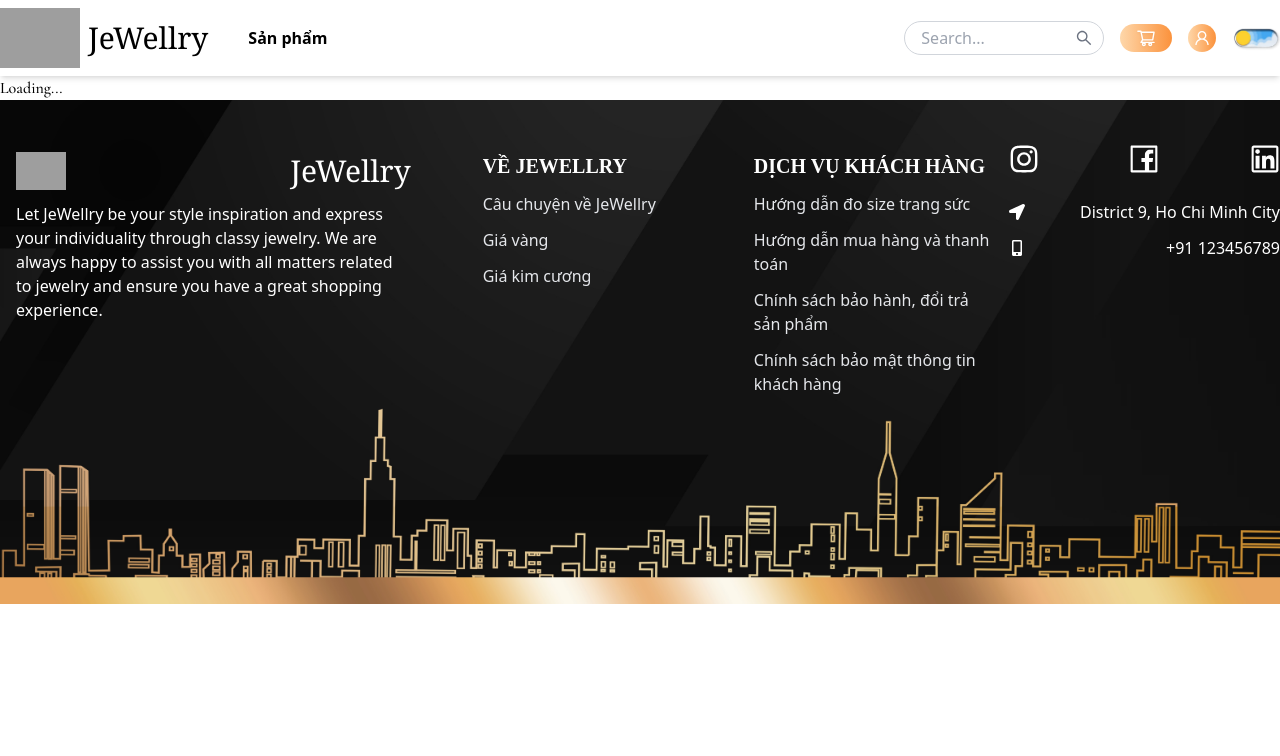
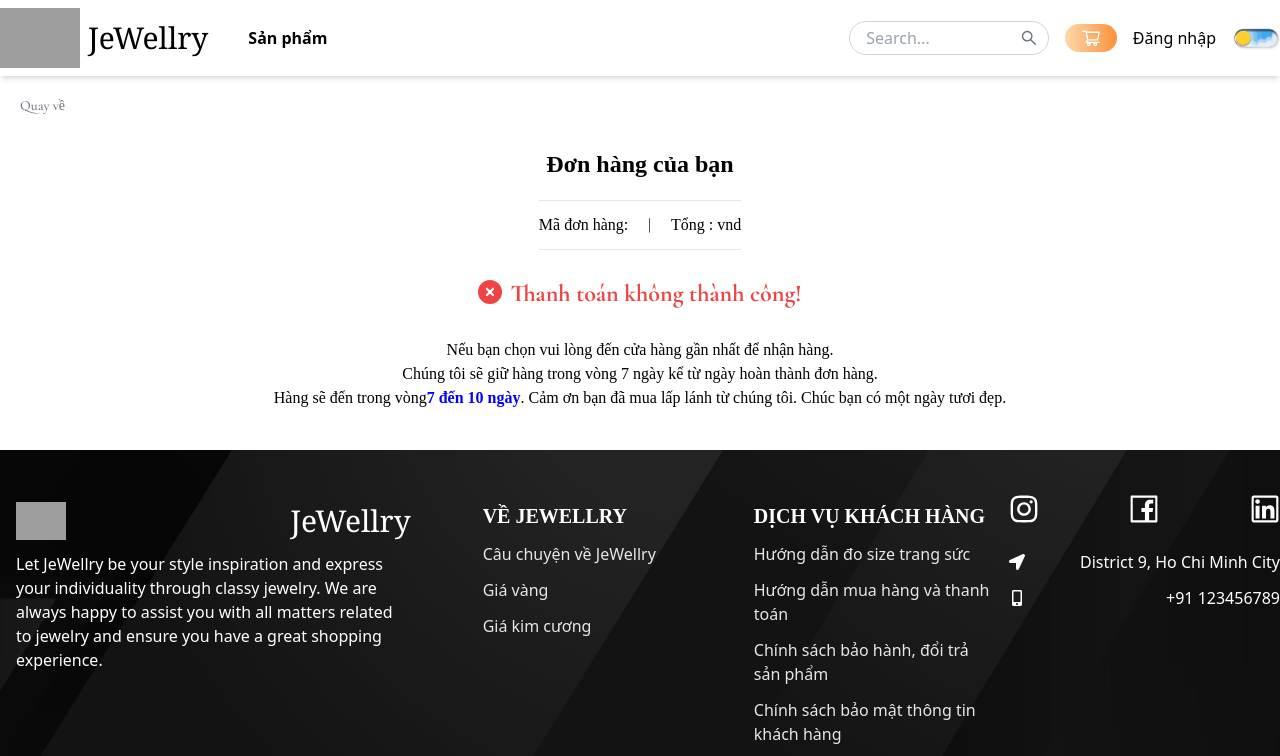
Before and after one commit to SWD392G4SU24/SWD392_G4_FE, a React (Vite) app: page /payment in a window 1280 px wide. Shown: the top 756 px of the page. Built offline with nearby package versions, Linux system fonts and the light colour scheme; grey boxes are pictures that could not be loaded; a web font is replaced by a local one.

Commit message:
update order customer and staff

```diff
--- a/src/Page/cart/payment/index.jsx
+++ b/src/Page/cart/payment/index.jsx
@@ -1,19 +1,26 @@
 import React, { useEffect, useState } from "react";
 import "./index.scss";
-import { useLocation } from "react-router-dom";
+import { useLocation, useNavigate } from "react-router-dom";
 import { FontAwesomeIcon } from "@fortawesome/react-fontawesome";
-import { faCheckCircle } from "@fortawesome/free-solid-svg-icons";
+import {
+  faCheckCircle,
+  faTimesCircle,
+} from "@fortawesome/free-solid-svg-icons";
 import api from "../../../config/axios";
+import { useDispatch, useSelector } from "react-redux";
+import { clearCart } from "../../../redux/features/cartSlice";
+import { clearOrderID } from "../../../redux/features/orderSlice";
 
 function Payment() {
+  const navigate = useNavigate();
   const location = useLocation();
+  const dispatch = useDispatch();
+  const carts = useSelector((store) => store.cart.products);
   const [paymentData, setPaymentData] = useState(null);
+  const urlParams = new URLSearchParams(location.search);
+  const transactionStatus = urlParams.get("vnp_TransactionStatus");
 
   useEffect(() => {
-    const urlParams = new URLSearchParams(location.search);
-    console.log(urlParams);
-    const transactionStatus = urlParams.get("vnp_TransactionStatus");
-
     async function fetchHandleCallBack() {
       const response = api.get(
         `/payment-callback?vnp_Amount=${paymentData.vnp_Amount}&vnp_BankCode=${paymentData.vnp_BankCode}&vnp_BankTranNo=${paymentData.vnp_BankTranNo}&vnp_CardType=${paymentData.vnp_CardType}&vnp_OrderInfo=${paymentData.vnp_OrderInfo}&vnp_PayDate=${paymentData.vnp_PayDate}&vnp_ResponseCode=${paymentData.vnp_ResponseCode}&vnp_TmnCode=${paymentData.vnp_TmnCode}&vnp_TransactionNo=${paymentData.vnp_TransactionNo}&vnp_TransactionStatus=${paymentData.vnp_TransactionStatus}&vnp_TxnRef=${paymentData.vnp_TxnRef}&vnp_SecureHash=${paymentData.vnp_SecureHash}`
@@ -27,8 +34,6 @@ function Payment() {
         id: paymentData.vnp_OrderInfo,
       });
     }
-
-    if (transactionStatus === "00") {
     const paymentInfo = {
       vnp_Amount: urlParams.get("vnp_Amount"),
       vnp_BankCode: urlParams.get("vnp_BankCode"),
@@ -44,44 +49,49 @@ function Payment() {
       vnp_SecureHash: urlParams.get("vnp_SecureHash"),
     };
     setPaymentData(paymentInfo);
-      console.log(paymentInfo);
+    dispatch(clearCart());
+    if (transactionStatus === "00") {
       fetchHandleCallBack();
       handleCallBackAfterPayment();
+      dispatch(clearOrderID());
     }
   }, [location.search]);
 
-  if (!paymentData) {
-    return (
-      <div className="payment">
-        <p>Loading...</p>
-      </div>
-    );
+  const handleNavigate = () => {
+    if (carts.length > 0) {
+      navigate("/cart");
+    } else {
+      navigate("/proall");
     }
+  };
 
   return (
-    <div className="payment">
+    <div className="payment pb-10">
       <button
         className="text-sm text-gray-500 pl-5 pt-5 pb-3"
-        onClick={() => {
-          window.location.href = "/";
-        }}
+        onClick={handleNavigate}
       >
         Quay về
       </button>
+      <div className="flex flex-col items-center">
         <div className="">
-        <div className="pl-96">
-          <div className="w-3/6">
-            <h1 className="pl-44 py-5 text-2xl">Đơn hàng của bạn</h1>
+          <div className="w-full">
+            <h1 className=" py-5 text-2xl text-center font-semibold">
+              Đơn hàng của bạn
+            </h1>
             <hr />
-            <div className="flex justify-between py-3">
-              <h1>{paymentData.vnp_OrderInfo}</h1>
+            {paymentData && (
+              <div className="flex justify-between py-3 gap-5">
+                <h1>Mã đơn hàng: {paymentData.vnp_OrderInfo}</h1>
+                <div className="">|</div>
                 <h1>Tổng : {paymentData.vnp_Amount} vnd</h1>
               </div>
+            )}
             <hr />
           </div>
         </div>
-        <div>
-          {paymentData && (
+        <div className="m-7 text-2xl">
+          {transactionStatus === "00" ? (
             <div className="success-message">
               <FontAwesomeIcon
                 icon={faCheckCircle}
@@ -91,20 +101,30 @@ function Payment() {
                 Thanh toán thành công!
               </span>
             </div>
+          ) : (
+            <div className="error-message">
+              <FontAwesomeIcon
+                icon={faTimesCircle}
+                className="text-red-500 mr-2"
+              />
+              <span className="text-red-500 font-bold">
+                Thanh toán không thành công!
+              </span>
+            </div>
           )}
+        </div>
+        <div className="text-center">
           <h1>
             Nếu bạn chọn{" "}
             <strong style={{ color: "blue" }}>
-              {paymentData.vnp_CardType}
+              {paymentData && paymentData.vnp_CardType}
             </strong>{" "}
-            vui lòng đến cửa hàng gần nhất để thanh toán và nhận hàng.
+            vui lòng đến cửa hàng gần nhất để nhận hàng.
           </h1>
           <h1>
             Chúng tôi sẽ giữ hàng trong vòng 7 ngày kể từ ngày hoàn thành đơn
             hàng.
           </h1>
-        </div>
-        <div>
           <h1>
             Hàng sẽ đến trong vòng
             <strong style={{ color: "blue" }}>7 đến 10 ngày</strong>. Cảm ơn bạn
--- a/src/Page/login/login.jsx
+++ b/src/Page/login/login.jsx
@@ -44,11 +44,21 @@ function Login1() {
           password: password,
         },
       });
-
       toast.success("Đăng nhập thành công!");
       dispatch(login(res.data));
       localStorage.setItem("token", res.data.token);
-      navigate("/");
+      if (res.data.role === "Manager") {
+        navigate("/manager");
+      }
+      if (res.data.role === "Staff") {
+        navigate("/staffsearch");
+      }
+      if (res.data.role === "Admin") {
+        navigate("/dashboard");
+      }
+      if (res.data.role === "Customer") {
+        navigate("/");
+      }
     } catch (error) {
       toast.error(error.response.data.detail);
     }
--- a/src/Page/staff/order/index.jsx
+++ b/src/Page/staff/order/index.jsx
@@ -28,6 +28,7 @@ const StaffOrder = () => {
   const [selectedPaymentMethod, setSelectedPaymentMethod] = useState(null);
   const [paymentUrl, setPaymentUrl] = useState("");
   const [paymentCompleted, setPaymentCompleted] = useState(false);
+  const [disableIncrease, setDisableIncrease] = useState(false);
   function toggleCart() {
     setShowCart(!showCart);
   }
@@ -119,11 +120,17 @@ const StaffOrder = () => {
     );
   }
 
-  function increaseItemQuantity(id) {
-    dispatch(increaseQuantity(id));
+  async function increaseItemQuantity(id) {
+    const product = carts.find((item) => item.id === id);
+    const product2 = products.filter((item) => item.id === id);
+    if (product && product.quantity < product2[0].quantity) {
+      dispatch(increaseQuantity(id));
+    } else {
+      toast.warn(`Số lượng sản phẩm "${product.name}" đã đạt đến giới hạn.`);
+    }
   }
 
-  function decreaseItemQuantity(id) {
+  async function decreaseItemQuantity(id) {
     dispatch(decreaseQuantity(id));
   }
 
@@ -268,6 +275,7 @@ const StaffOrder = () => {
                       <span>{item.quantity}</span>
 
                       <button
+                        disabled={disableIncrease}
                         onClick={() => increaseItemQuantity(item.id)}
                         className="text-green-500 hover:text-green-600 focus:outline-none"
                       >
--- a/src/component/header/index.jsx
+++ b/src/component/header/index.jsx
@@ -8,9 +8,11 @@ import { Link } from "react-router-dom";
 import { Badge, Dropdown, Space } from "antd";
 import { useSelector } from "react-redux";
 import { store } from "../../redux/store";
+import { selectUser } from "../../redux/features/counterSlice";
 
 function Header() {
   const carts = useSelector((store) => store.cart.products);
+  const user = useSelector(selectUser);
 
   const items = [
     {
@@ -52,7 +54,9 @@ function Header() {
             </Link>
 
             <Dropdown menu={{ items, selectable: true }}>
-              <Space className="font-semibold cursor-pointer hover:text-amber-700 dark:text-white">Sản phẩm</Space>
+              <Space className="font-semibold cursor-pointer hover:text-amber-700 dark:text-white">
+                Sản phẩm
+              </Space>
             </Dropdown>
           </div>
 
@@ -78,8 +82,14 @@ function Header() {
                 />
               </button>
             </Badge>
-            <div className="flex items-center justify-center w-7 h-7 bg-gradient-to-r from-orange-200 to-orange-400 dark:from-gray-600 dark:text-white dark:bg-orange-300 text-white rounded-full cursor-pointer hover:bg-gray-600 transition-colors duration-300">
-              <UserOutlined />
+            <div className="">
+              {user?.token ? (
+                <div className="flex items-center justify-center w-7 h-7 bg-gradient-to-r from-orange-200 to-orange-400 dark:from-gray-600 dark:text-white dark:bg-orange-300 text-white rounded-full cursor-pointer hover:bg-gray-600 transition-colors duration-300">
+                  <UserOutlined />
+                </div>
+              ) : (
+                <Link to={"/login1"}>Đăng nhập</Link>
+              )}
             </div>
             <div>
               <DarkMode />
--- a/src/redux/features/cartSlice.js
+++ b/src/redux/features/cartSlice.js
@@ -31,7 +31,7 @@ const cartSlice = createSlice({
     },
 
     increaseQuantity: (state, action) => {
-      const product = state.find((item) => item.id === action.payload);
+      const product = state.products.find((item) => item.id === action.payload);
       if (product) {
         product.quantity += 1;
       }
@@ -54,6 +54,14 @@ const cartSlice = createSlice({
       state.products = initialCartValue;
     },
 
+    clearCart: (state) => {
+      const selectedIds = state.selectedItems.map((item) => item.id);
+      state.products = state.products.filter(
+        (item) => !selectedIds.includes(item.id)
+      );
+      state.selectedItems = [];
+    },
+
     selectProduct: (state, action) => {
       state.selectedItems = action.payload;
     },
@@ -74,6 +82,7 @@ export const {
   clearAll,
   selectProduct,
   deselectProduct,
+  clearCart,
 } = cartSlice.actions;
 
 export default cartSlice.reducer;
--- /dev/null
+++ b/src/route/protectedRoute.jsx
@@ -0,0 +1,25 @@
+import React from "react";
+import { useSelector } from "react-redux";
+import { Navigate } from "react-router-dom";
+import { selectUser } from "../redux/features/counterSlice";
+
+export const ProtectedRoute = ({ element, ...rest }) => {
+  const accessToken = localStorage.getItem("token");
+  return accessToken ? element : <Navigate to="/login1" />;
+};
+export const ValidRouteManager = ({ element, ...rest }) => {
+  const user = useSelector(selectUser);
+  const role = user.role;
+  console.log(role);
+  return role === "Manager" ? element : <Navigate to="/" />;
+};
+export const ValidRouteStaff = ({ element, ...rest }) => {
+  const user = useSelector(selectUser);
+  const role = user.role;
+  return role === "Staff" ? element : <Navigate to="/" />;
+};
+export const ValidRouteAdmin = ({ element, ...rest }) => {
+  const user = useSelector(selectUser);
+  const role = user.role;
+  return role === "Admin" ? element : <Navigate to="/" />;
+};
```
Also changed, not shown: src/App.jsx (+11 -6 lines), src/Page/cart/index.jsx (+28 -2 lines), src/Page/cart/orderreview/index.jsx (+30 -10 lines), src/Page/purchaseinformation/index.jsx (+1 -37 lines), src/redux/store.js (line endings or trailing spaces). Lines whose indentation alone changed are shown as unchanged.
